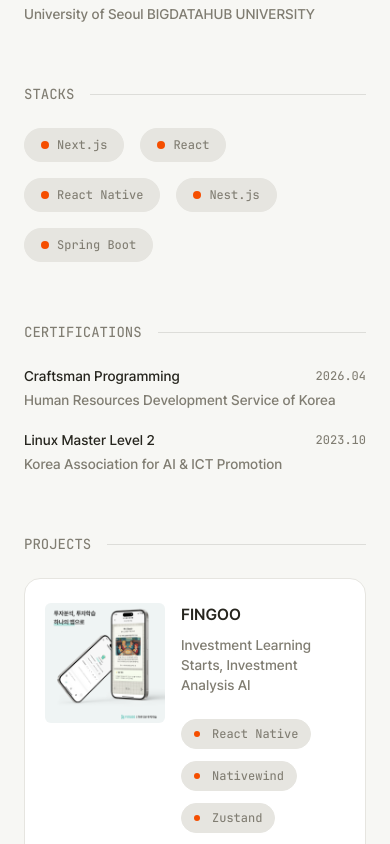
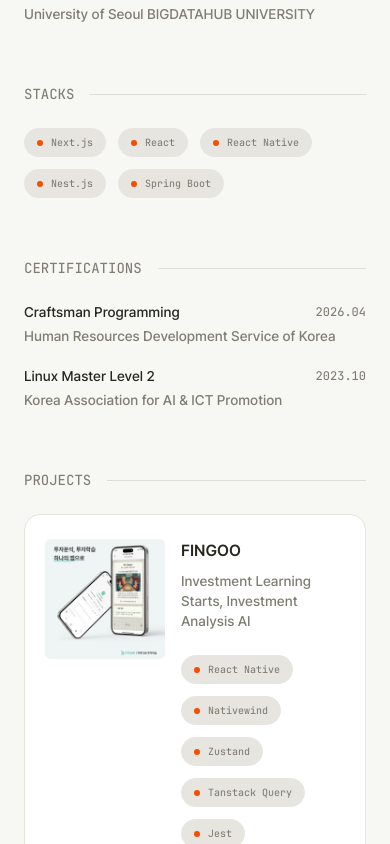
Before and after one commit to SID12g/sid12g.dev, a Next.js app: page /en in a window 390 px wide. Shown: the part 1500-2344 px from the top of the page. Built offline with nearby package versions, Linux system fonts and the light colour scheme; no server answers.

Commit message:
style: 모바일 반응형 텍스트·간격 미세 조정
- Footer, LanguageSwitcher, Posts 태그 텍스트 크기 모바일 축소
- Projects 태그를 Stacks와 동일한 dot+pill 스타일로 통일
- Stacks 아이템 패딩/dot 크기 반응형 조정

```diff
--- a/src/components/Footer.tsx
+++ b/src/components/Footer.tsx
@@ -6,7 +6,7 @@ export default function Footer({ lang }: { lang: Locale }) {
   const year = new Date().getFullYear();
   return (
     <footer className="mt-14 mb-3 flex flex-row items-center justify-between gap-4">
-      <p className="text-sm text-muted font-jetbrains-mono">
+      <p className="text-xs sm:text-sm text-muted font-jetbrains-mono">
         © {year}{" "}
         <Link
           href={localizePath(lang, "/")}
--- a/src/components/LanguageSwitcher.tsx
+++ b/src/components/LanguageSwitcher.tsx
@@ -15,7 +15,7 @@ export default function LanguageSwitcher({ lang }: { lang: Locale }) {
   const pathname = usePathname();
 
   return (
-    <div className="flex flex-row items-center gap-1.5 font-jetbrains-mono text-sm">
+    <div className="flex flex-row items-center gap-1.5 font-jetbrains-mono text-xs sm:text-sm">
       <Link
         href={switchPath(pathname, "ko")}
         className={
--- a/src/components/section/Posts.tsx
+++ b/src/components/section/Posts.tsx
@@ -89,7 +89,7 @@ function PostItem({
         <div className="flex flex-wrap gap-2 justify-end">
           {tags.map((tag) => (
             <span
-              className="text-xs text-muted font-jetbrains-mono px-3 py-[6px] bg-muted-15 rounded-full border border-faint w-fit"
+              className="text-[10px] sm:text-xs text-muted font-jetbrains-mono px-3 py-[6px] bg-muted-15 rounded-full border border-faint w-fit"
               key={tag}
             >
               {tag}
--- a/src/components/section/Projects.tsx
+++ b/src/components/section/Projects.tsx
@@ -71,13 +71,12 @@ function ProjectItemView({
           </div>
           <div className="flex flex-wrap gap-3">
             {tags.map((tag) => (
-              <span
-                className="text-xs text-muted font-jetbrains-mono px-3 py-[6px] bg-muted-15 rounded-full border border-faint w-fit flex flex-row gap-3 items-center"
-                key={tag}
-              >
-                <div className="bg-accent w-[6px] h-[6px] rounded-full" />
+              <div key={tag} className="flex flex-row items-center gap-2 py-[6px] px-3 sm:px-4 bg-muted-15 border-faint border rounded-full w-fit hover:border-accent hover:bg-hover transition-colors duration-150 cursor-default">
+              <div className="bg-accent w-[6px] h-[6px] sm:w-[8px] sm:h-[8px] rounded-full" />
+              <span className="font-jetbrains-mono text-[10px] sm:text-xs text-muted">
                 {tag}
               </span>
+            </div>
             ))}
           </div>
         </div>
--- a/src/components/section/Stacks.tsx
+++ b/src/components/section/Stacks.tsx
@@ -5,7 +5,7 @@ export default function Stacks() {
   return (
     <div>
       <Separator title="STACKS" />
-      <div className="flex flex-row flex-wrap gap-4">
+      <div className="flex flex-row flex-wrap gap-3">
         {stacks.map((stack) => (
           <StackItem key={stack} stack={stack} />
         ))}
@@ -16,9 +16,9 @@ export default function Stacks() {
 
 function StackItem({ stack }: { stack: string }) {
   return (
-    <div className="flex flex-row items-center gap-2 py-2 px-4 bg-muted-15 border-faint border rounded-full w-fit hover:border-accent hover:bg-hover transition-colors duration-150 cursor-default">
-      <div className="bg-accent w-[8px] h-[8px] rounded-full" />
-      <span className="font-jetbrains-mono text-xs sm:text-sm text-muted">
+    <div className="flex flex-row items-center gap-2 py-[6px] px-3 bg-muted-15 border-faint border rounded-full w-fit hover:border-accent hover:bg-hover transition-colors duration-150 cursor-default">
+      <div className="bg-accent w-[6px] h-[6px] sm:w-[8px] sm:h-[8px] rounded-full" />
+      <span className="font-jetbrains-mono text-[10px] sm:text-xs text-muted">
         {stack}
       </span>
     </div>
```
